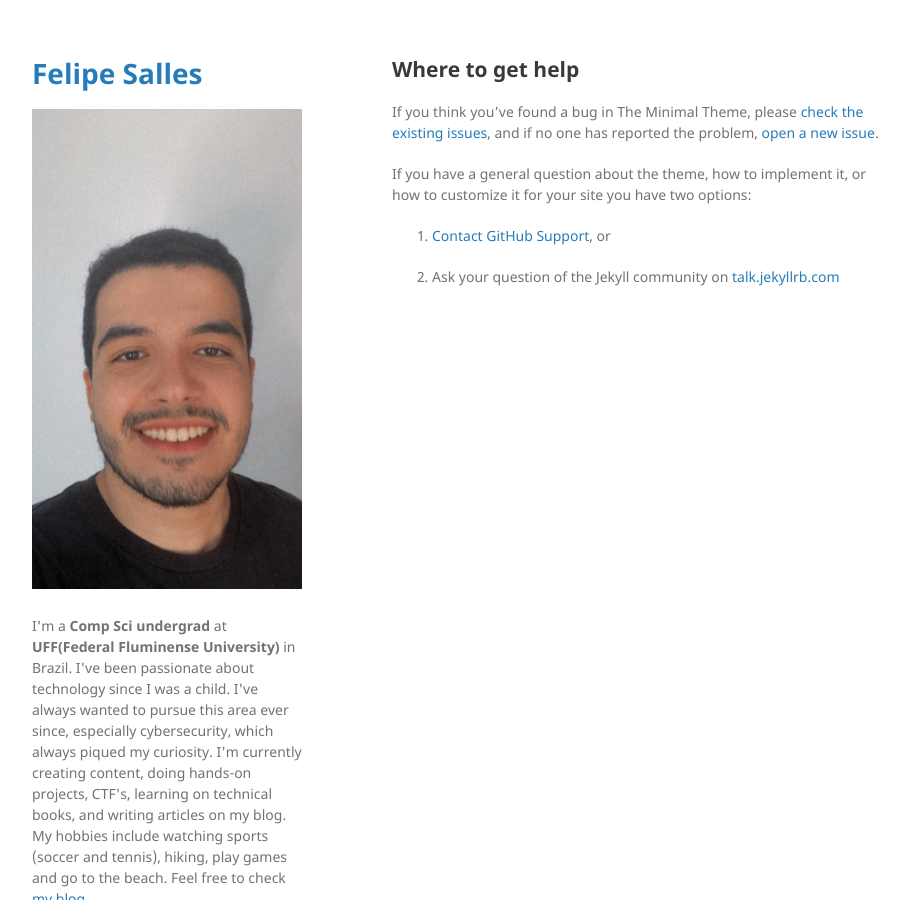
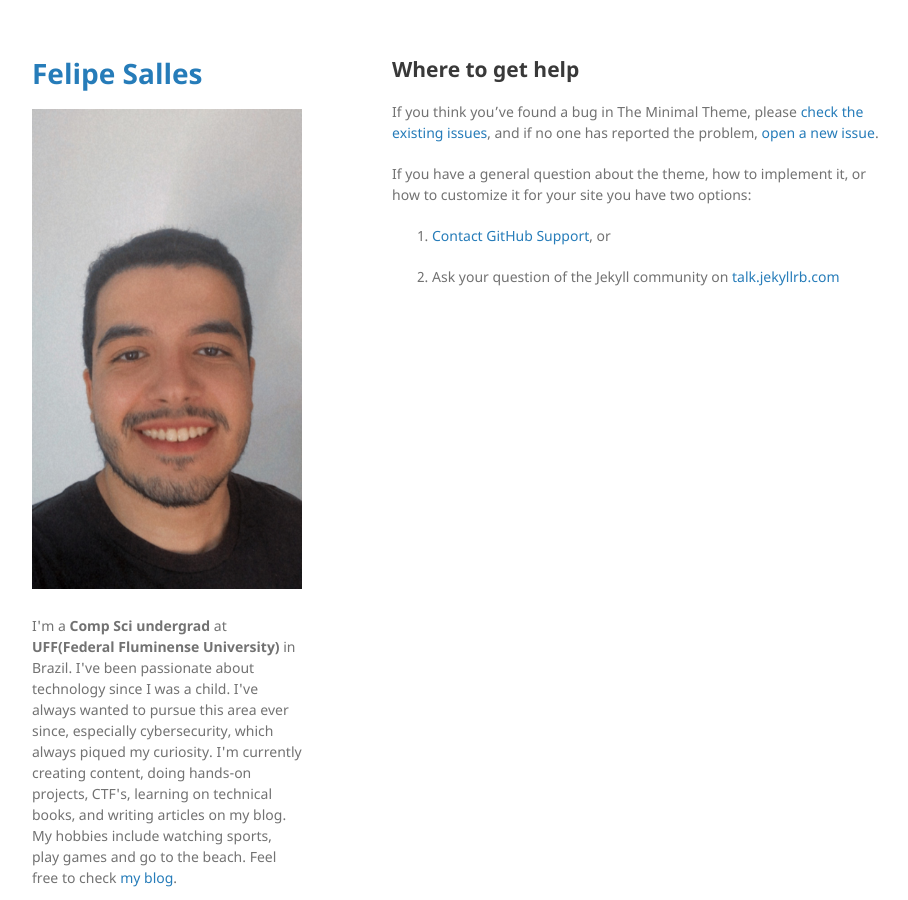
Before and after one commit to felipemsalles/felipemsalles.github.io, a Jekyll site: the page built from docs/SUPPORT.md, in a window 1280 px wide. Shown: the whole page, without its empty margins (178-1086 px from the left). Built offline with Jekyll 4.4.1, drawn with Linux system fonts in a browser that asks for light colours; our own code applies the rules of GitHub Pages for plain Markdown files; the repository's description, which GitHub fills in, is left out.

Commit message:
Page updates

```diff
--- a/_layouts/default.html
+++ b/_layouts/default.html
@@ -22,7 +22,7 @@
         {% endif %}
 
 
-		<p class="view"><br>I'm a <b>Comp Sci undergrad</b> at <b>UFF(Federal Fluminense University)</b> in Brazil. I've been passionate about technology since I was a child. I've always wanted to pursue this area ever since, especially cybersecurity, which always piqued my curiosity. I'm currently creating content, doing hands-on projects, CTF's, learning on technical books, and writing articles on my blog. My hobbies include watching sports (soccer and tennis), hiking, play games and go to the beach. Feel free to check <a href="https://blogfelipe.com"> my blog</a>.</p>
+		<p class="view"><br>I'm a <b>Comp Sci undergrad</b> at <b>UFF(Federal Fluminense University)</b> in Brazil. I've been passionate about technology since I was a child. I've always wanted to pursue this area ever since, especially cybersecurity, which always piqued my curiosity. I'm currently creating content, doing hands-on projects, CTF's, learning on technical books, and writing articles on my blog. My hobbies include watching sports, play games and go to the beach. Feel free to check <a href="https://blogfelipe.com"> my blog</a>.</p>
 
         {% if site.github.is_user_page %}
         <p class="view"><b>Email:</b> mfelipesalles@gmail.com</p>
```
Also changed, not shown: index.md (+5 -3 lines).
